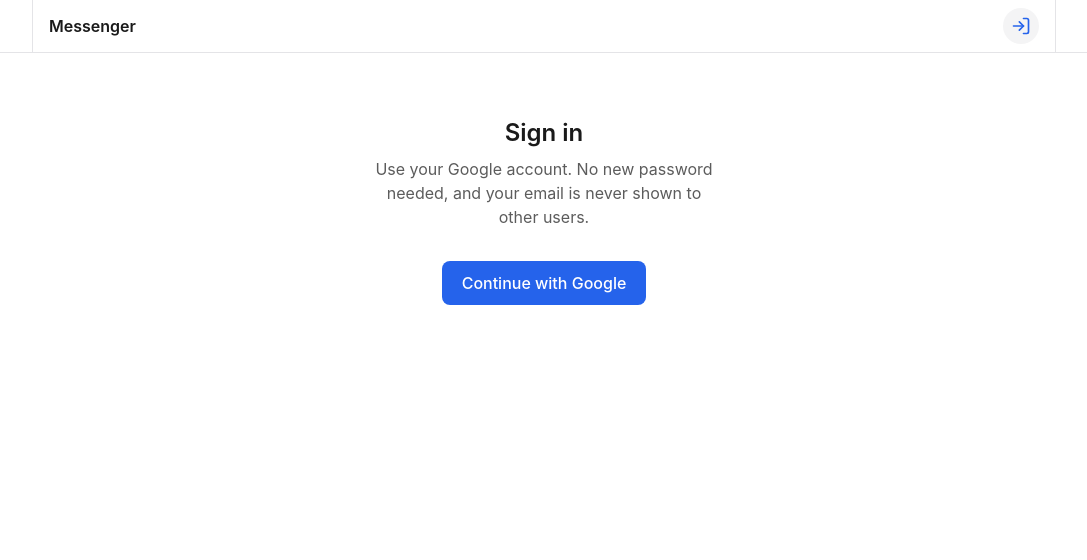
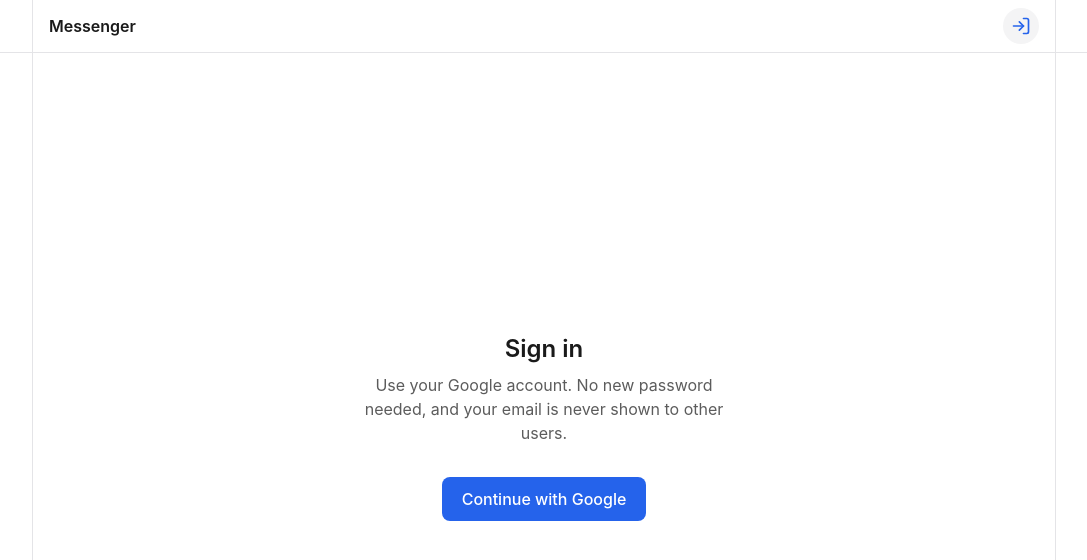
Before and after one commit to tosrv/personal-messenger, a React (Vite) app in the folder web/: page /login in a window 1280 px wide. Shown: the top 560 px of the page, without its empty margins (96-1183 px from the left). Built offline with nearby package versions, Linux system fonts and the light colour scheme; no server answers.

Commit message:
feat: enhance layout of LoginPage for better user experience

```diff
--- a/web/src/features/auth/LoginPage.tsx
+++ b/web/src/features/auth/LoginPage.tsx
@@ -21,7 +21,9 @@
   const target = /^\/u\/([A-Za-z0-9_]{3,32})$/.exec(next)?.[1]
 
   return (
-    <section className="mx-auto max-w-sm px-4 py-16 text-center">
+    // Framed by the same side rules as the other pages; content centred both ways.
+    <div className="mx-auto flex min-h-full max-w-5xl items-center justify-center border-line px-4 py-16 md:border-x">
+      <section className="w-full max-w-sm text-center">
         <h1 className="text-2xl font-semibold">
           {target ? `Sign in to chat with @${target}` : 'Sign in'}
         </h1>
@@ -41,5 +43,6 @@
           Continue with Google
         </a>
       </section>
+    </div>
   )
 }
```
Lines whose indentation alone changed are shown as unchanged.
